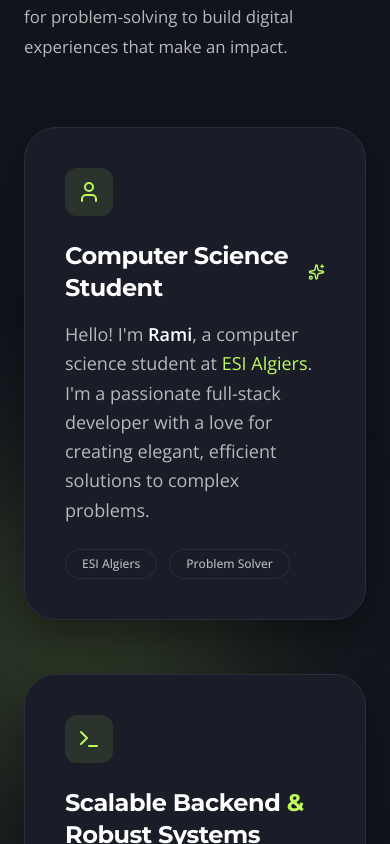
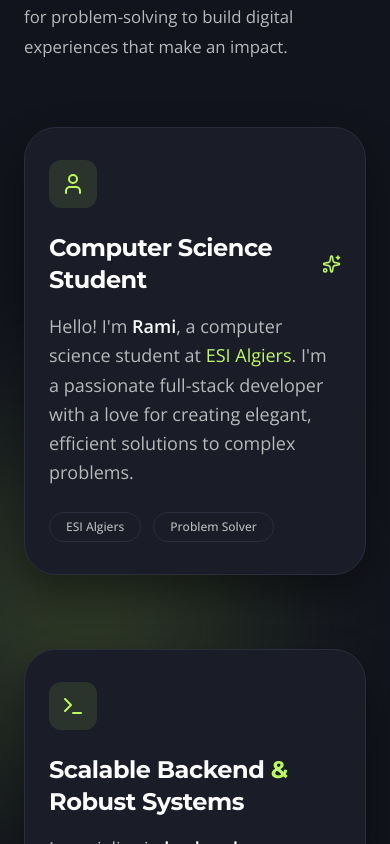
Before and after one commit to Bendifallah-Rami/rami-portfolio-v2, a Next.js app: page / in a window 390 px wide. Shown: the part 1060-1904 px from the top of the page. Built offline with nearby package versions, Linux system fonts and the light colour scheme.

Commit message:
fix: increase item distance in ScrollStack component for better layout style: add media query for responsive ScrollStack card styling

```diff
--- a/src/components/sections/about.jsx
+++ b/src/components/sections/about.jsx
@@ -30,7 +30,7 @@ export default function About() {
       <div className="container mx-auto px-6">
         <ScrollStack
           useWindowScroll={true}
-          itemDistance={55}
+          itemDistance={75}
           itemScale={0.03}
           itemStackDistance={30}
           baseScale={0.9}
@@ -73,7 +73,7 @@ export default function About() {
                 using modern technologies. My goal is to create applications that are performant and
                 provide exceptional user experiences.
               </p>
-              <div className="grid grid-cols-2 md:grid-cols-4 gap-3 mt-auto">
+              <div className="grid grid-cols-2 md:grid-cols-4 gap-3 ">
                 {backendFocusSkills.map((skill) => (
                   <div key={skill} className="flex items-center justify-center rounded-xl border border-(--color-border) bg-(--color-surface) px-3 py-2 text-xs font-semibold text-white/80">
                     {skill}
--- a/src/components/ui/ScrollStack.css
+++ b/src/components/ui/ScrollStack.css
@@ -24,6 +24,13 @@
   /* will-change is handled in JS */
 }
 
+@media (max-width: 768px) {
+  .scroll-stack-card {
+    min-height: 420px;
+    padding: 2rem 1.5rem;
+  }
+}
+
 .scroll-stack-end {
   height: 20vh;
   width: 100%;
```
